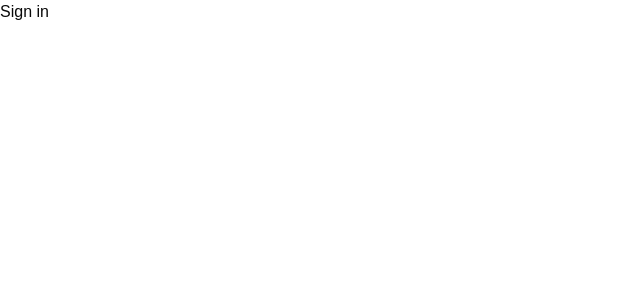
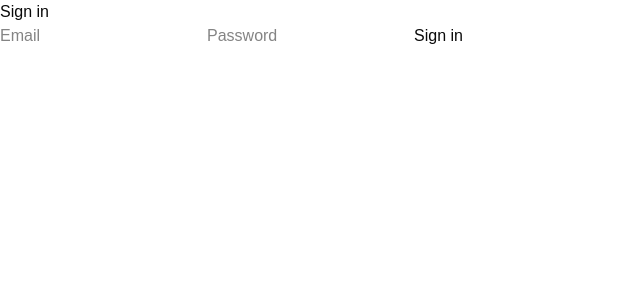
Before and after one commit to costechHQ/kitchen-service-frontend, a Next.js app: page /signin in a window 1280 px wide. Shown: the top 300 px of the page, without its empty margins (0-640 px from the left). Built offline with nearby package versions, Linux system fonts and the light colour scheme.

Commit message:
feat: connect the form to a submit handler

```diff
--- a/src/pages/signin.tsx
+++ b/src/pages/signin.tsx
@@ -5,9 +5,37 @@
     const [email, setEmail] = useState("");
     const [password, setPassword] = useState("");
 
+    const handleSubmit = (event: React.FormEvent) => {
+        event.preventDefault();
+         console.log(email, password);
+    };
+
     return (
         <div>
             <h1>Sign in</h1>
+
+            <form onSubmit={handleSubmit}>
+
+            <input
+            type="email"
+            value={email}
+            onChange={(event) => setEmail(event.target.value)}
+            placeholder="Email"
+            />
+
+            <input
+            type="password"
+            value={password}
+            onChange={(event) => setPassword(event.target.value)}
+            placeholder="Password"
+            />
+
+            <button type="submit">
+                Sign in
+            </button>
+
+            </form>
+
         </div>
     );
 }
```
